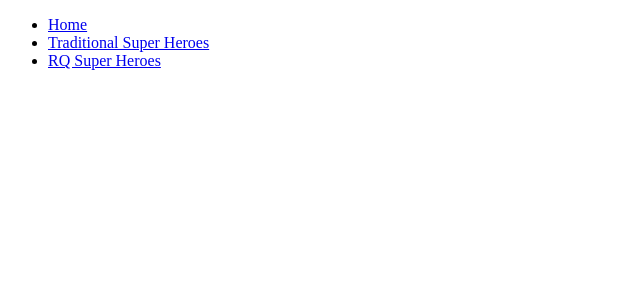
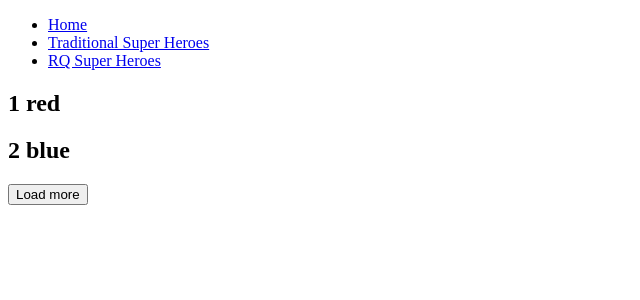
Before and after one commit to mahabur-rahman/React-Query, a React (Create React App) app in the folder my-app/: page /infinite in a window 1280 px wide. Shown: the top 300 px of the page, without its empty margins (0-640 px from the left). Built offline with nearby package versions, Linux system fonts and the light colour scheme; data requests are answered from the project's data file; the HTML template or start-up script is replaced by a standard one.

Commit message:
infinite query page

```diff
--- a/my-app/src/App.js
+++ b/my-app/src/App.js
@@ -9,6 +9,7 @@
 import DynamicParallel from "./components/DynamicParallel";
 import DependentQueries from "./components/DependentQueries";
 import PaginatedQuery from "./components/PaginatedQuery";
+import InfiniteQueryPage from "./components/InfiniteQueryPage";
 
 const queryClient = new QueryClient();
 
@@ -52,6 +53,9 @@
             <Route path="/paginated-queries">
               <PaginatedQuery />
             </Route>
+            <Route path="/infinite">
+              <InfiniteQueryPage />
+            </Route>
           </Switch>
         </div>
       </Router>
--- /dev/null
+++ b/my-app/src/components/InfiniteQueryPage.js
@@ -0,0 +1,62 @@
+import { Fragment } from "react";
+import { useInfiniteQuery } from "react-query";
+import axios from "axios";
+
+const fetchColors = ({ pageParam = 1 }) => {
+  return axios.get(`http://localhost:4000/colors?_limit=2&_page=${pageParam}`);
+};
+
+const InfiniteQueriesPage = () => {
+  const {
+    isLoading,
+    isError,
+    error,
+    data,
+    fetchNextPage,
+    hasNextPage,
+    isFetching,
+    isFetchingNextPage,
+  } = useInfiniteQuery(["colors"], fetchColors, {
+    getNextPageParam: (_lastPage, pages) => {
+      if (pages.length < 4) {
+        return pages.length + 1;
+      } else {
+        return undefined;
+      }
+    },
+  });
+
+  if (isLoading) {
+    return <h2>Loading...</h2>;
+  }
+
+  if (isError) {
+    return <h2>{error.message}</h2>;
+  }
+
+  return (
+    <>
+      <div>
+        {data?.pages.map((group, i) => {
+          return (
+            <Fragment key={i}>
+              {group.data.map((color) => (
+                <h2 key={color.id}>
+                  {color.id} {color.label}
+                </h2>
+              ))}
+            </Fragment>
+          );
+        })}
+      </div>
+      <div>
+        <button onClick={() => fetchNextPage()} disabled={!hasNextPage}>
+          Load more
+        </button>
+      </div>
+      <div>{isFetching && !isFetchingNextPage ? "Fetching..." : null}</div>
+    </>
+  );
+};
+
+export default InfiniteQueriesPage;
```
